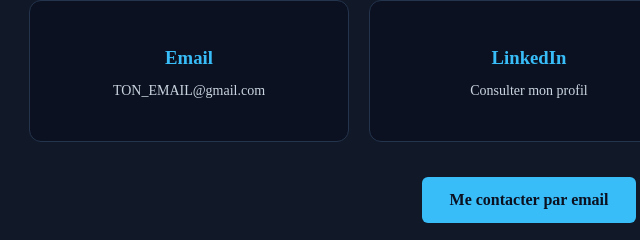
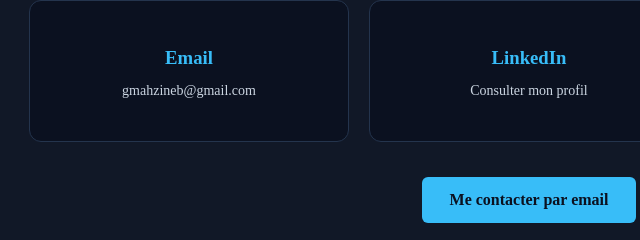
Before and after one commit to ZINEBGMAH3/ZINEBGMAH3.github.io, a plain HTML site: page index.html in a window 1280 px wide. Shown: the part 4216-4456 px from the top of the page, 111-751 px from the left. Drawn offline with Linux system fonts and the light colour scheme.

Commit message:
Update email address in contact card

```diff
--- a/index.html
+++ b/index.html
@@ -273,7 +273,7 @@
             <a href="mailto:TON_EMAIL@gmail.com"
                class="contact-card">
                 <h3>Email</h3>
-                <p>TON_EMAIL@gmail.com</p>
+                <p>gmahzineb@gmail.com</p>
             </a>
 
             <a href="https://www.linkedin.com/in/zineb-gmah-a32875345/"
```
